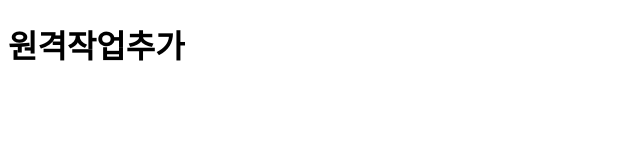
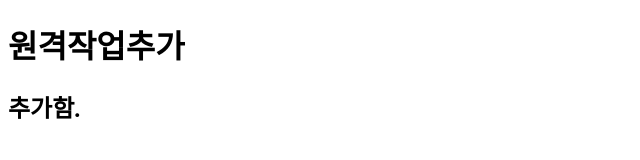
Before and after one commit to HJunC/html, a plain HTML site: page remote.html in a window 1280 px wide. Shown: the whole page, without its empty margins (0-640 px from the left). Drawn offline with Linux system fonts and the light colour scheme.

Commit message:
원격작업추가

```diff
--- a/remote.html
+++ b/remote.html
@@ -5,7 +5,6 @@
   </head>
   <body>
     <h1>원격작업추가</h1>
-
-
+    <h2>추가함.</h2>
   </body>
 </html>
```
